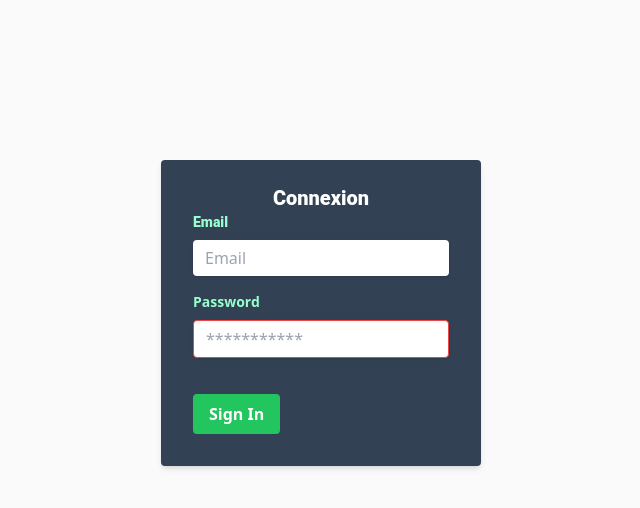
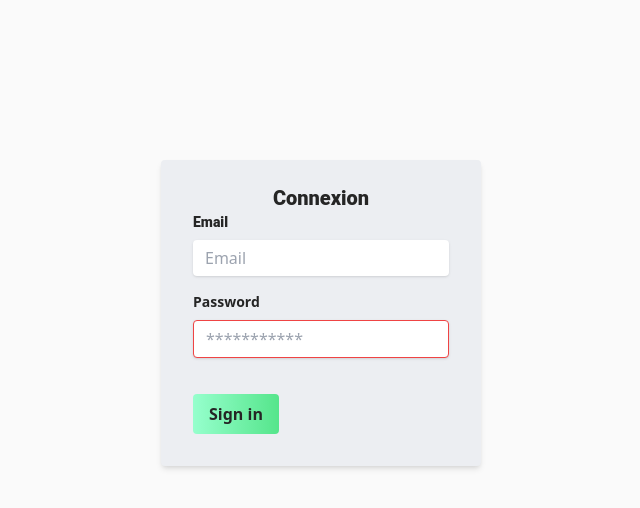
Before and after one commit to WildCodeSchool/2109-wns-paris-backbones-project, a React (Vite) app in the folder front/: page / in a window 1280 px wide. Shown: the top 508 px of the page, without its empty margins (319-959 px from the left). Built offline with nearby package versions, Linux system fonts and the light colour scheme.

Commit message:
styling part 3 add global variables for light and dark mode remove useless tailwind classes in components

```diff
--- a/front/src/App.tsx
+++ b/front/src/App.tsx
@@ -91,7 +91,7 @@ function App() {
 	}, [userId]);
 
 	return (
-		<div className="h-screen dark:bg-dark-darker bg-light-medium">
+		<div className="h-screen">
 			{!userData && <Form />}
 			{!loading && !error && userData?.projects && userData.tasks && (
 				<>
--- a/front/src/components/Button/Button.tsx
+++ b/front/src/components/Button/Button.tsx
@@ -10,11 +10,11 @@ const Button = ({ label, state = "enabled", onClick }: ButtonProps) => {
 	let stateStyling;
 
 	const enabledStyling =
-		"bg-gradient-to-r from-primary-light to-primary-dark rounded hover:bg-green-700 text-light-light";
+		"bg-gradient-to-r from-primary-light to-primary-dark rounded hover:bg-green-700";
 	const disabledStyling =
-		"bg-gradient-to-r from-gray-300 to-gray-400 rounded hover:bg-gray-600 text-dark-medium";
+		"bg-gradient-to-r from-gray-300 to-gray-400 rounded hover:bg-gray-600";
 	const dangerStyling =
-		"bg-gradient-to-r from-secondary-light to-secondary-dark rounded hover:bg-pink-700 text-light-light";
+		"bg-gradient-to-r from-secondary-light to-secondary-dark rounded hover:bg-pink-700";
 
 	switch (state) {
 		case "enabled":
--- a/front/src/components/Form/Form.tsx
+++ b/front/src/components/Form/Form.tsx
@@ -2,6 +2,7 @@ import React, { useContext, useMemo, useState } from "react";
 import { DispatchProvider } from "../../state/GlobalStateProvider";
 import { setUserId } from "../../state/actions";
 import { useMutation, gql, useLazyQuery } from "@apollo/client";
+import Button from "../Button/Button";
 
 const LOGIN = gql`
 	mutation SignIn($password: String!, $email: String!) {
@@ -77,18 +78,18 @@ const Form = () => {
 							e.preventDefault();
 							await handleSignIn();
 						}}
-						className="px-8 pt-6 pb-8 mb-4 rounded shadow-md bg-slate-700"
+						className="px-8 pt-6 pb-8 mb-4 rounded shadow-md bg-light-dark dark:bg-dark-medium"
 					>
 						<div className="mb-4">
-							<h1 className="text-xl font-main-bold text-center text-white">
+							<h1 className="text-xl font-main-bold text-center">
 								Connexion
 							</h1>
-							<label className="block mb-2 text-sm font-main-bold text-primary-light">
+							<label className="block mb-2 text-sm font-main-bold">
 								Email
 							</label>
 							<input hidden type="text" autoComplete="username" />
 							<input
-								className="w-full px-3 py-2 leading-tight text-dark-medium rounded shadow appearance-none focus:outline-none focus:shadow-outline"
+								className="w-full px-3 py-2 leading-tight rounded shadow appearance-none focus:outline-none focus:shadow-outline dark:text-dark-dark"
 								type="mail"
 								placeholder="Email"
 								value={email}
@@ -96,11 +97,11 @@ const Form = () => {
 							/>
 						</div>
 						<div className="mb-6">
-							<label className="block mb-2 text-sm font-bold text-primary-light">
+							<label className="block mb-2 text-sm font-bold">
 								Password
 							</label>
 							<input
-								className="w-full px-3 py-2 mb-3 leading-tight text-gray-700 border border-red-500 rounded shadow appearance-none focus:outline-none focus:shadow-outline"
+								className="w-full px-3 py-2 mb-3 text-dark-dark leading-tight border border-red-500 rounded shadow appearance-none focus:outline-none focus:shadow-outline"
 								type="password"
 								placeholder="***********"
 								autoComplete="current-password"
@@ -109,12 +110,11 @@ const Form = () => {
 							/>
 						</div>
 						<div className="flex items-center justify-between">
-							<button
-								className="px-4 py-2 font-bold text-white bg-green-500 rounded hover:bg-green-700 focus:outline-none focus:shadow-outline"
-								type="submit"
-							>
-								Sign In
-							</button>
+							<Button
+								onClick={handleSignIn}
+								label={"Sign in"}
+								state={"enabled"}
+							/>
 						</div>
 					</form>
 				</div>
--- a/front/src/components/Header/Header.tsx
+++ b/front/src/components/Header/Header.tsx
@@ -49,9 +49,7 @@ function Header({ user }: HeaderProps) {
 					<p className="text-2xl font-bold text-primary-darker">
 						TicketApp
 					</p>
-					<p className="text-sm dark:text-light-light text-dark-dark">
-						Check your boxes
-					</p>
+					<p className="text-sm">Check your boxes</p>
 				</article>
 			</div>
 
--- a/front/src/components/NavLink/NavLink.tsx
+++ b/front/src/components/NavLink/NavLink.tsx
@@ -10,9 +10,7 @@ function NavLink({ route }: { route: Route }) {
 	return (
 		<div className="flex items-center justify-center gap-2">
 			<div className=" text-primary-darker">{route.icon}</div>
-			<p className="dark:text-light-light text-dark-dark">
-				{route.label}
-			</p>
+			<p>{route.label}</p>
 		</div>
 	);
 }
--- a/front/src/components/ProjectCard/ProjectCard.tsx
+++ b/front/src/components/ProjectCard/ProjectCard.tsx
@@ -20,10 +20,10 @@ function ProjectCard({ project }: ProjectCardProps) {
 				src={project.photo}
 				alt={project.title}
 			/>
-			<span className="pt-3 text-lg text-center font-main-bold dark:text-light-light">
+			<span className="pt-3 text-lg text-center font-main-bold">
 				{project.title}
 			</span>
-			<div className="flex gap-20 pt-4 font-main-light dark:text-light-light">
+			<div className="flex gap-20 pt-4 font-main-light">
 				<span>
 					{taskCount} {taskCount > 1 ? "tasks" : "task"}
 				</span>
--- a/front/src/components/ProjectList/ProjectList.tsx
+++ b/front/src/components/ProjectList/ProjectList.tsx
@@ -8,9 +8,7 @@ interface ProjectListProps {
 function ProjectList({ projects }: ProjectListProps) {
 	return (
 		<div>
-			<h1 className="dark:text-light-light text-2xl text-center">
-				Projects
-			</h1>
+			<h1 className="text-2xl text-center">Projects</h1>
 			<div className="flex flex-wrap justify-center">
 				{projects.map((project) => (
 					<ProjectCard key={project.id} project={project} />
--- a/front/src/components/TaskCard/TaskCard.tsx
+++ b/front/src/components/TaskCard/TaskCard.tsx
@@ -10,9 +10,7 @@ const TaskCard = ({ task }: TaskCardProps) => {
 	return (
 		<div className="task-holder flex flex-row w-full items-center justify-start px-2 py-1 my-3 bg-light-dark dark:bg-dark-dark rounded-3xl">
 			<div className="icon"></div>
-			<span className="task-title w-8/12 px-1 text-dark-medium dark:text-light-light flex-nowrap">
-				{title}
-			</span>
+			<span className="task-title w-8/12 px-1 flex-nowrap">{title}</span>
 			{users && (
 				<ul className="ml-auto flex flex-row">
 					{users.map((user) => (
--- a/front/src/components/TasksList/TasksList.tsx
+++ b/front/src/components/TasksList/TasksList.tsx
@@ -4,7 +4,7 @@ import TaskCard from "../TaskCard/TaskCard";
 
 export const TasksList = ({ tasks }: { tasks: Task[] }) => (
 	<div className="tasks-list my-2">
-		<h1 className="dark:text-light-light text-2xl text-center">Tasks</h1>
+		<h1 className="text-2xl text-center">Tasks</h1>
 		<div className="flex flex-col items-center justify-center">
 			<ul className="w-3/4">
 				{tasks.map((task) => (
--- a/front/src/components/UserBadge/UserBadge.tsx
+++ b/front/src/components/UserBadge/UserBadge.tsx
@@ -40,7 +40,7 @@ const UserBadge = ({
 			/>
 			{withFirstName && (
 				<div className="text-center">
-					<span className="text-sm dark:text-light-light text-dark-dark font-main-extralight">
+					<span className="text-sm font-main-extralight">
 						{user.firstName}
 					</span>
 				</div>
--- a/front/src/index.css
+++ b/front/src/index.css
@@ -1,5 +1,12 @@
 @import url('https://fonts.googleapis.com/css2?family=Roboto:wght@100;300;400;700;900&display=swap');
 
 @tailwind base;
+
+@layer base {
+    html {
+        @apply text-dark-dark dark:text-light-light;
+        @apply bg-light-medium dark:bg-dark-darker;
+    }
+}
 @tailwind components;
 @tailwind utilities;
```
